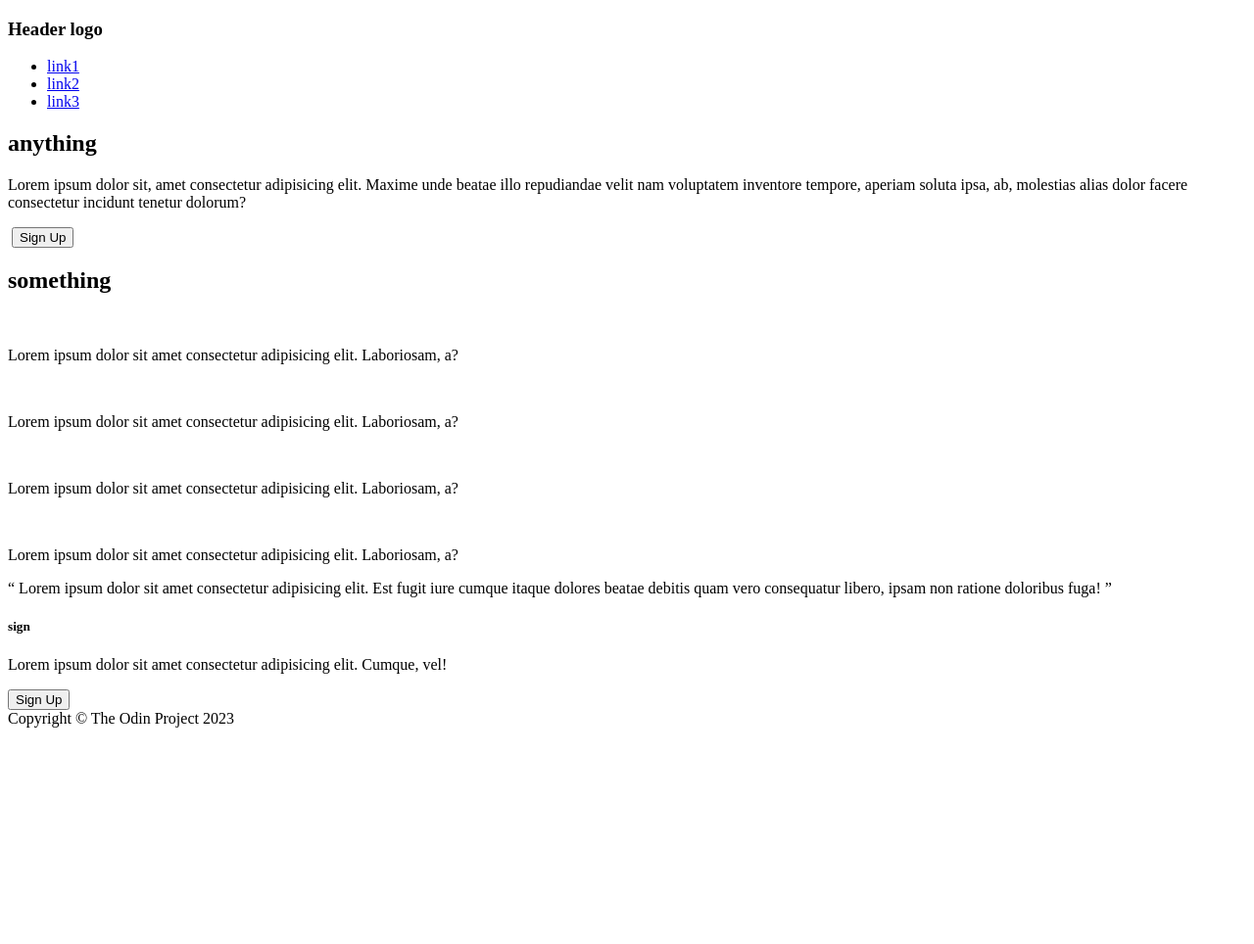
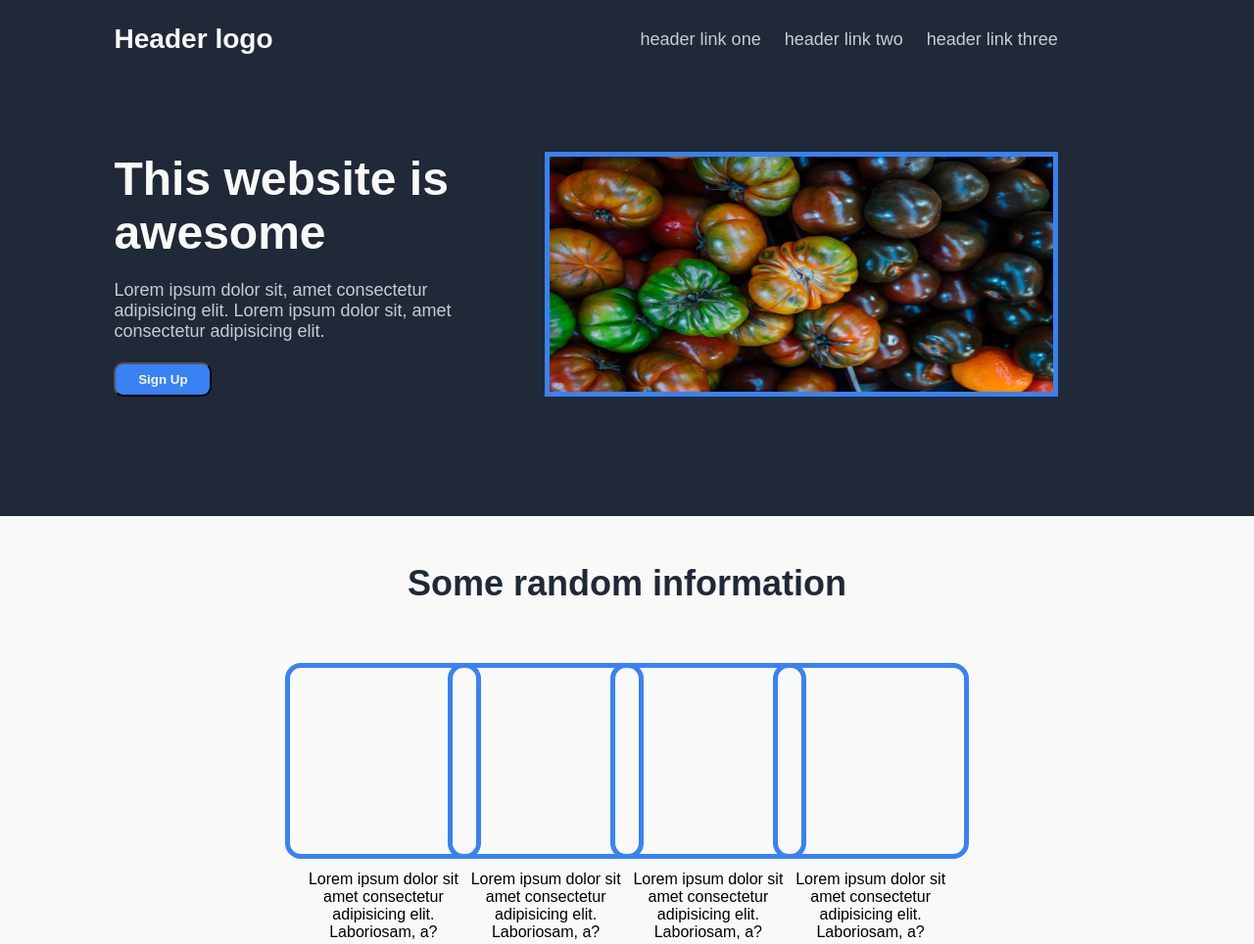
Before and after one commit to omar-nafea/Landing-Page, a plain HTML site: page index.html in a window 1280 px wide. Shown: the top 964 px of the page at 98% size. Before the commit the page ends 800 px from the top, so only its background shows below. Drawn offline with Linux system fonts and the light colour scheme.

Commit message:
add styling to header, sections and footer

```diff
--- a/index.html
+++ b/index.html
@@ -8,53 +8,69 @@
     <title>Landing page</title>
 </head>
 
+
 <body>
+    <div class="container">
         <header class="header">
             <h3>Header logo</h3>
             <ul>
-            <li><a href="#">link1</a></li>
-            <li><a href="#">link2</a></li>
-            <li><a href="#">link3</a></li>
+                <li><a href="#">header link one</a></li>
+                <li><a href="#">header link two</a></li>
+                <li><a href="#">header link three</a></li>
             </ul>
         </header>
+        <section class="cont-1">
+            <div class="frontContainer">
+                <h1 class="title">This website is awesome</h1>
+                <p class="text">Lorem ipsum dolor sit, amet consectetur adipisicing elit. Lorem ipsum dolor sit, amet consectetur adipisicing elit.</p>
+                <button class="sign">Sign Up</button>
+            </div>
+            <img src="images/tomat.jpg" alt="">
+        </section>
+    </div>
+
+
     <main>
-        <section class="cont-1">
-            <h1>anything</h1>
-            <p>Lorem ipsum dolor sit, amet consectetur adipisicing elit. Maxime unde beatae illo repudiandae velit nam voluptatem inventore tempore, aperiam soluta ipsa, ab, molestias alias dolor facere consectetur incidunt tenetur dolorum?</p>
-            <img src="" alt="">
-            <button>Sign Up</button>
-        </section>
+
+        <!-- -->
+        <div class="secondContainer">
+            <h2 class="secTitle">Some random information</h2>
             <section class="cont-2">
-            <h2>something</h2>
                 <div class="card">
-                <img src="" alt="">
+                    <div class="square"></div>
+                    <p class="cardText">Lorem ipsum dolor sit amet consectetur adipisicing elit. Laboriosam, a?</p>
+                </div>
+                <div class="card">
+                    <div class="square"></div>
                     <p>Lorem ipsum dolor sit amet consectetur adipisicing elit. Laboriosam, a?</p>
                 </div>
                 <div class="card">
-                <img src="" alt="">
+                    <div class="square"></div>
                     <p>Lorem ipsum dolor sit amet consectetur adipisicing elit. Laboriosam, a?</p>
                 </div>
                 <div class="card">
-                <img src="" alt="">
-                <p>Lorem ipsum dolor sit amet consectetur adipisicing elit. Laboriosam, a?</p>
-            </div>
-            <div class="card">
-                <img src="" alt="">
+                    <div class="square"></div>
                     <p>Lorem ipsum dolor sit amet consectetur adipisicing elit. Laboriosam, a?</p>
                 </div>
             </section>
-        <section>
-            <q>
-                Lorem ipsum dolor sit amet consectetur adipisicing elit. Est fugit iure cumque itaque dolores beatae debitis quam vero consequatur libero, ipsam non ratione doloribus fuga!
+        </div>
+        <section class="qouteCont">
+            <q class="qoute">
+
+                Lorem ipsum dolor sit amet consectetur adipisicing elit. Quia expedita aspernatur aliquam perferendis magni? Illo, error harum dicta architecto a reprehenderit quod ipsam nesciunt, eveniet, officia officiis nobis? Aliquam tempora corrupti atque molestias neque nemo excepturi sint quia recusandae ipsa!
              </q>
+            <p>-Issac Newton, calculus inventor</p>
         </section>
-        <section>
+        <section class="lastSec">
             <div class="popSign">
-                <h5>sign</h5>
-                <p>Lorem ipsum dolor sit amet consectetur adipisicing elit. Cumque, vel!</p>
-                <button>Sign Up</button>
+                <div class="lastFlex">
+                    <p class="signing">Call to action, It's Time!</p>
+                    <p class="signText">Lorem ipsum dolor sit amet consectetur adipisicing elit. Cumque, vel!</p>
+                </div>
+                <button class="signBtn">Sign Up</button>
             </div>
         </section>
+        <!--  -->
     </main>
     <footer>
         Copyright &copy; The Odin Project 2023
--- a/styles.css
+++ b/styles.css
@@ -0,0 +1,210 @@
+* {
+    box-sizing: border-box;
+    margin: 0;
+    padding: 0;
+    font-family: sans-serif;
+}
+
+:root {
+    --dark-background: #1F2937;
+    --white-color: #F9FAF8;
+    --sec-color: #e5e7ebdb;
+    --blue-color: #3882F6;
+}
+
+.container {
+    background-color: var(--dark-background);
+    color: var(--white-color);
+    padding: 24px;
+    font-size: 24px;
+    width: 100%;
+    display: flex;
+    align-items: center;
+    flex-direction: column;
+}
+
+
+/* Header */
+
+.header {
+    width: 85%;
+    display: flex;
+    justify-content: space-between;
+}
+
+.header ul {
+    display: flex;
+    list-style: none;
+    margin-right: 8%;
+}
+
+.header ul li a {
+    color: var(--sec-color);
+    text-decoration: none;
+    font-size: 18px;
+    margin-left: 24px;
+}
+
+
+/* first section (front section) */
+
+.cont-1 {
+    display: flex;
+    justify-content: space-between;
+    width: 85%;
+    padding: 8% 0;
+}
+
+.cont-1 img {
+    border: 5px solid var(--blue-color);
+    width: 50%;
+    height: 250px;
+    margin-right: 8%;
+}
+
+.frontContainer {
+    width: 35%;
+    display: flex;
+    flex-direction: column;
+    justify-content: space-between;
+}
+
+.frontContainer .title {
+    color: var(--white-color);
+    font-size: 48px;
+    font-weight: bold;
+}
+
+.frontContainer .text {
+    color: var(--sec-color);
+    font-size: 18px;
+}
+
+.frontContainer .sign {
+    background-color: var(--blue-color);
+    width: 100px;
+    color: var(--white-color);
+    padding: 8px;
+    border-radius: 10px;
+    font-weight: bold;
+}
+
+.secondContainer {
+    width: 100%;
+    display: flex;
+    align-items: center;
+    flex-direction: column;
+    background-color: var(--white-color);
+    padding: 48px;
+    flex-wrap: wrap;
+}
+
+.secondContainer h2 {
+    text-align: center;
+    font-size: 36px;
+    color: var(--dark-background);
+    font-weight: 800;
+}
+
+.cont-2 {
+    width: 70%;
+    display: flex;
+    justify-content: center;
+    align-items: center;
+    margin: 48px;
+    flex-wrap: wrap;
+}
+
+.card {
+    width: 20%;
+    display: flex;
+    align-items: center;
+    justify-content: center;
+    flex-direction: column;
+}
+
+.square {
+    width: 200px;
+    height: 200px;
+    border: 5px solid var(--blue-color);
+    border-radius: 16px;
+    margin: 12px 0;
+}
+
+.card p {
+    text-align: center;
+}
+
+.qouteCont {
+    background-color: var(--sec-color);
+    font-size: 36px;
+    font-style: italic;
+    color: var(--dark-background);
+    padding: 8%;
+    display: flex;
+    align-items: center;
+    flex-direction: column;
+}
+
+.qouteCont q {
+    width: 80%;
+}
+
+.qouteCont p {
+    font-weight: 900;
+    font-size: 24px;
+    align-self: center;
+    margin-left: 50%;
+    font-style: normal;
+}
+
+footer {
+    background-color: var(--dark-background);
+    display: flex;
+    justify-content: center;
+    padding: 24px;
+    color: var(--white-color);
+}
+
+.lastSec {
+    display: flex;
+    justify-content: center;
+    background-color: var(--white-color);
+}
+
+.lastSec .signBtn {
+    background-color: var(--blue-color);
+    width: 15%;
+    font-weight: bold;
+    color: var(--white-color);
+    border-radius: 10px;
+    border: 3px solid var(--white-color);
+    font-size: 20px;
+}
+
+.popSign {
+    display: flex;
+    background-color: var(--blue-color);
+    justify-content: space-around;
+    padding: 50px 0;
+    width: 70%;
+    margin: 8%;
+    border-radius: 10px;
+}
+
+.lastFlex {
+    display: flex;
+    flex-direction: column;
+    color: var(--white-color);
+    line-height: 24px;
+}
+
+.lastFlex .signing {
+    font-size: 24px;
+    font-weight: bold;
+}
+
+.lastFlex .signText {
+    color: var(--sec-color);
+    font-size: 18px;
+}
```
Also changed, not shown: images/tomat.jpg (added), images/tomato.webp (added), 1 other file. Lines whose indentation alone changed are shown as unchanged.
